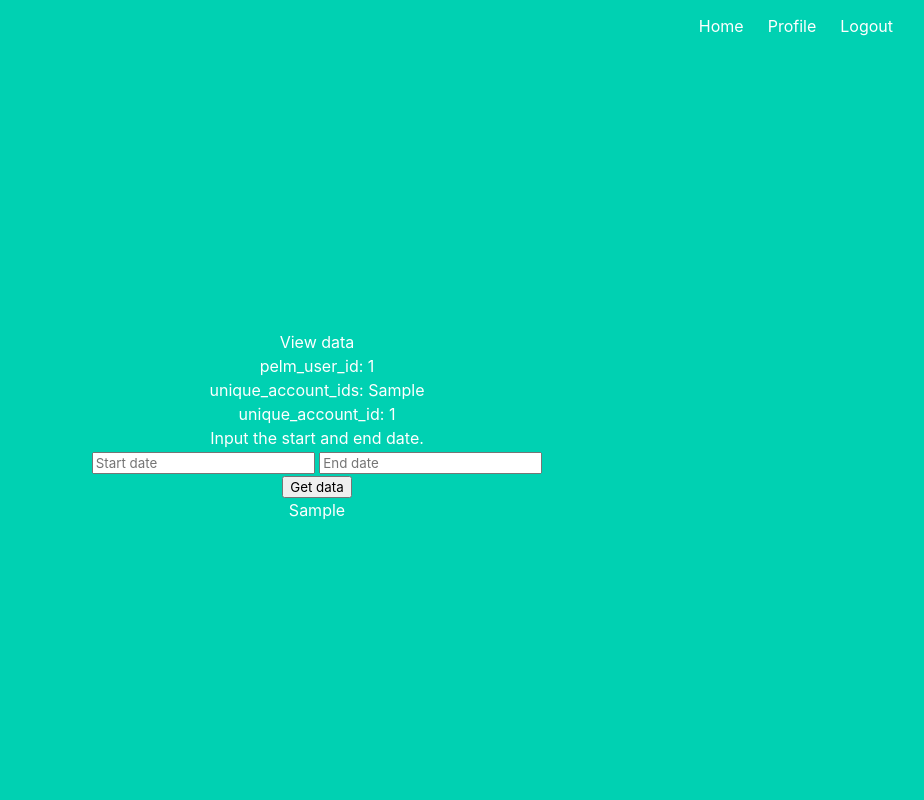
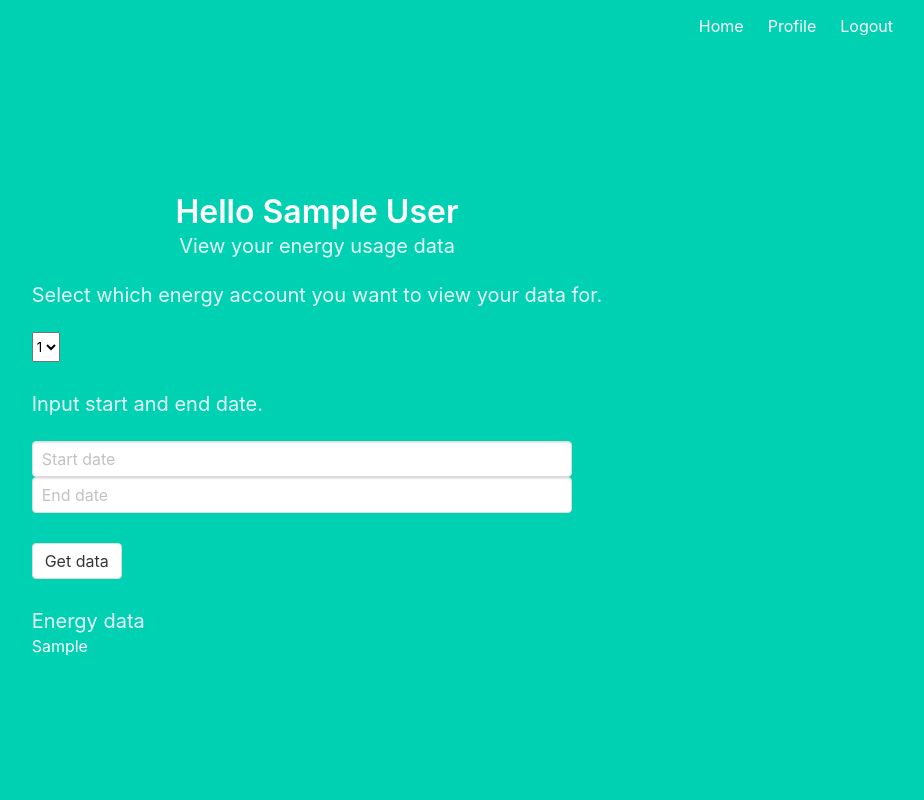
Before and after one commit to 3dmund/stout, a Flask app: template project/templates/index.html in a window 1280 px wide. Shown: the whole page, without its empty margins (323-1247 px from the left). Run offline with Flask 2, Linux system fonts and the light colour scheme; a user stored in the database is signed in; tables that the repository leaves empty hold one stand-in row (values such as "Sample post"); the template is opened without the code that fills it: most values are stand-ins (such as "Sample title", 1, 10 or a date in 2020).

Commit message:
cleaned and prettied html

```diff
--- a/project/helpers/pelm_helpers.py
+++ b/project/helpers/pelm_helpers.py
@@ -1,14 +1,9 @@
-from flask import Blueprint, render_template, redirect, url_for, request, session
-# from flask import Flask, abort, request, jsonify, g, url_for, redirect, render_template, flash
-
 import datetime
 from flask_login import login_required, current_user
 from project import app
 from requests import post, get
 from requests.auth import HTTPBasicAuth
-from project.models import User, Token
 from project import db
-
 
 def get_energy_accounts(unique_id):
     access_token = get_access_token()
--- a/project/main.py
+++ b/project/main.py
@@ -21,6 +21,7 @@ BASE_64_ENCODED_STRING = 'NTAwOGQwNmEtNGU0NC0xMWVjLWFjZTMtYWNkZTQ4MDAxMTIyOmM1Nj
 def index():
     token = current_user.token
 
+    # Redirect the user to the authorization screen if we don't have a token for them or our refresh_token is expired
     if not token or not token.refresh_token_expiration or datetime.datetime.now() > token.refresh_token_expiration:
         return redirect(url_for('main.authorize_user'))
 
@@ -57,7 +58,7 @@ def authorize_user():
     return render_template('connect_utility.html', redirect_url=redirect_url)
 
 
-@main.route('/pelm/authorize')
+@main.route('/user/authorize', methods=['POST'])
 def authorize_user_post():
     url = "{url}?client_id={client_id}".format(
         url="{host}/users/authorize".format(host=app.config.get('PELM_API_URL')),
--- a/project/templates/index.html
+++ b/project/templates/index.html
@@ -3,30 +3,37 @@
 {% extends "base.html" %}
 
 {% block content %}
-    <h1>View data</h1>
-    <p>pelm_user_id: {{ pelm_user_id }}</p>
-    <p>unique_account_ids: {{ unique_account_ids }}</p>
-    <p>unique_account_id: {{ unique_account_ids[0] }}</p>
-    <p>Input the start and end date.</p>
-    <form action="/data" method="GET">
-        {#       TODO: actually select unique_account_id rather than index 0#}
-        <input name="unique_account_id" type="hidden" value="{{ unique_account_ids[0] }}">
-        <input name="start_date" placeholder="Start date">
-        <input name="end_date" placeholder="End date">
-        <!-- <div>
-          <label for="say">What greeting do you want to say?</label>
-          <input name="say" id="say" value="Hi">
-        </div>
-        <div>
-          <label for="to">Who do you want to say it to?</label>
-          <input name="to" id="to" value="Mom">
-        </div> -->
-        <div>
-            <button>Get data</button>
-        </div>
-        {% if interval_data %}
-            {{ interval_data }}
+    <div style="display: flex; flex-direction: column; align-items: center;">
+        <h1 class="title">
+          Hello {{ current_user.name }}
+        </h1>
+        <h2 class="subtitle">
+          View your energy usage data
+        </h2>
 
-        {% endif %}
-    </form>
+        <form class="form" action="/data" method="GET" style=" display: flex; flex-direction: column; align-items: flex-start;">
+            <h2 class="subtitle">
+                Select which energy account you want to view your data for.
+            </h2>
+            <select class="select" name="unique_account_id" width="300px" id="utility">
+                {% for a in unique_account_ids %}
+                    <option value="{{ a }}">{{ a }}</option>
+                {% endfor %}
+            </select>
+            <h2 class="subtitle" style="margin-top: 30px;">
+                Input start and end date.
+            </h2>
+            <div>
+                <input class="input" name="start_date" placeholder="Start date">
+                <input class="input" name="end_date" placeholder="End date">
+            </div>
+            <button class="button" style="margin-top: 30px">Get data</button>
+            {% if interval_data %}
+                <h2 class="subtitle" style="margin-top: 30px;">
+                    Energy data
+                </h2>
+                {{ interval_data }}
+            {% endif %}
+        </form>
+    </div>
 {% endblock %}
```
Also changed, not shown: project/templates/connect_utility.html (+1 -11 lines).
